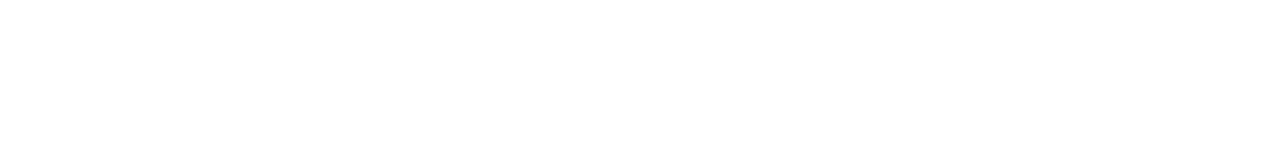
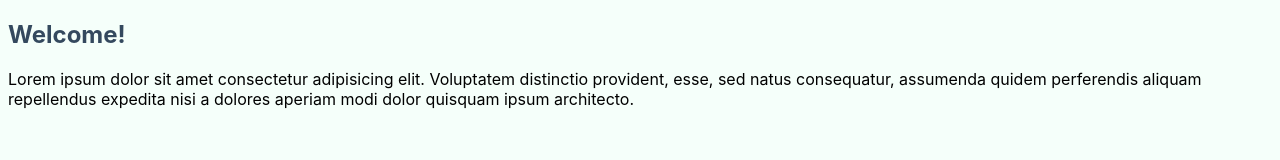
Before and after one commit to arobe353/Server-for-Assessment, a website: page views/index.html in a window 1280 px wide. Drawn offline with Linux system fonts and the light colour scheme; files that its build step writes are made by us from their sources.

Commit message:
Tested with the css file

```diff
--- /dev/null
+++ b/public/css/style.css
@@ -0,0 +1,8 @@
+body {
+  background-color: mintcream;
+  font-family: -apple-system, BlinkMacSystemFont, "Segoe UI", Roboto, Oxygen,
+    Ubuntu, Cantarell, "Open Sans", "Helvetica Neue", sans-serif;
+}
+h2 {
+  color: #34495e;
+}
--- a/views/index.html
+++ b/views/index.html
@@ -4,7 +4,16 @@
     <meta charset="UTF-8" />
     <meta http-equiv="X-UA-Compatible" content="IE=edge" />
     <meta name="viewport" content="width=device-width, initial-scale=1.0" />
-    <title>Document</title>
+    <link rel="stylesheet" href="css/style.css" />
+    <title>Milly's Server</title>
   </head>
-  <body></body>
+  <body>
+    <h2>Welcome!</h2>
+    <p>
+      Lorem ipsum dolor sit amet consectetur adipisicing elit. Voluptatem
+      distinctio provident, esse, sed natus consequatur, assumenda quidem
+      perferendis aliquam repellendus expedita nisi a dolores aperiam modi dolor
+      quisquam ipsum architecto.
+    </p>
+  </body>
 </html>
```
